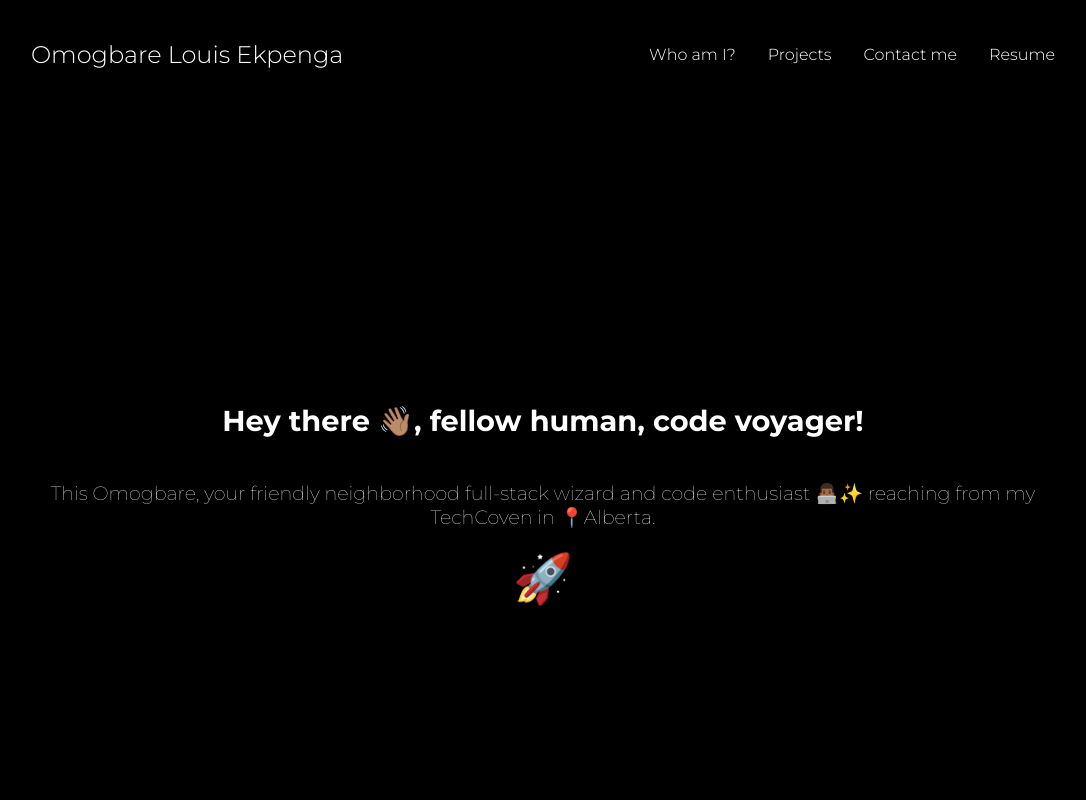
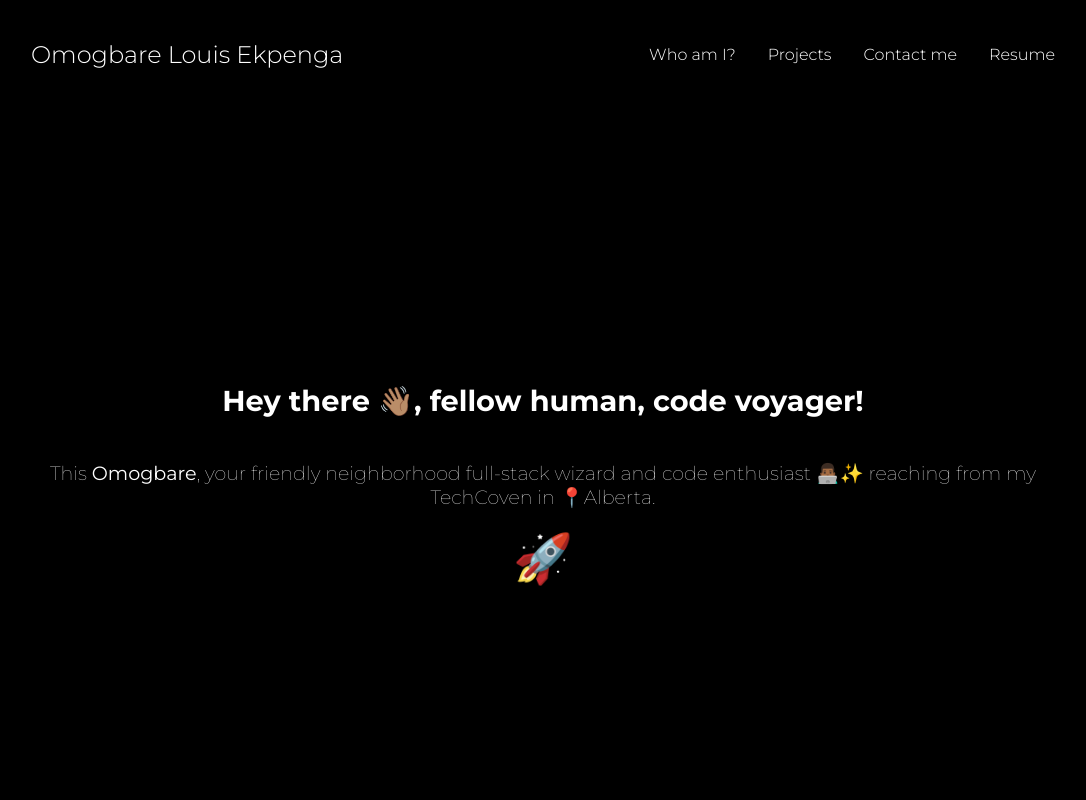
Before and after one commit to Ekpenga9000/portfolio-website, a React (Vite) app: page / in a window 1280 px wide. Shown: the top 800 px of the page, without its empty margins (97-1183 px from the left). Built offline with nearby package versions, Linux system fonts and the light colour scheme.

Commit message:
Add animations to footer icons

```diff
--- a/package.json
+++ b/package.json
@@ -10,6 +10,7 @@
     "preview": "vite preview"
   },
   "dependencies": {
+    "framer-motion": "^10.16.5",
     "gsap": "^3.12.2",
     "react": "^18.2.0",
     "react-dom": "^18.2.0",
--- a/src/App.scss
+++ b/src/App.scss
@@ -36,6 +36,7 @@ body{
         position: sticky;
         top: 0;
         background-color: #000000;
+        z-index: 10;
     }
     &__section{
         scroll-snap-align: start;
@@ -45,10 +46,10 @@ body{
         font-family: "Montserrat", sans-serif;
         color: $text-primary;
         padding-block: 1.2rem;
+        z-index: 9;
         @include tablet{
             position: sticky;
             top: 3rem;
-            z-index: 10;
             background-color: rgba($color: #000000, $alpha: 0.85);
         }
         @include desktop{
--- a/src/components/about/About.scss
+++ b/src/components/about/About.scss
@@ -69,6 +69,7 @@
     &__img-div{
         height: 50vh;
         width: 100%;
+        border-radius: 10px;
         @include tablet{
             width: 40%;
         }
@@ -76,6 +77,7 @@
     &__img{
         height: 100%;
         width: 100%;
+        border-radius: 10px;
         object-fit: cover;
     }
 
--- a/src/components/footer/Footer.jsx
+++ b/src/components/footer/Footer.jsx
@@ -1,22 +1,30 @@
 import "./Footer.scss";
 import { FaGithub, FaLinkedin } from "react-icons/fa";
 import { BiLogoGmail } from "react-icons/bi";
-
+import FooterAnimation from "../footerAnimation/FooterAnimation";
 
 const Footer = () => {
+
     return (
         <footer className="footer">
             <div className="footer__container">
                 <div className="footer__icons-div">
-                    <a href="https://github.com/Ekpenga9000"  className="footer__icon">
+
+                    <FooterAnimation>
+                        <a href="https://github.com/Ekpenga9000" className="footer__icon">
                             <FaGithub />
                         </a>
+                    </FooterAnimation>
+                    <FooterAnimation>
                         <a href="https://www.linkedin.com/in/omogbareekpenga/" className="footer__icon">
                             <FaLinkedin />
                         </a>
+                    </FooterAnimation>
+                    <FooterAnimation>
                         <a href="mailto:ekpenga9000@gmail.com" className="footer__icon">
                             <BiLogoGmail />
                         </a>
+                    </FooterAnimation>
                 </div>
                 <p className="footer__copyright">Omogbare Louis Ekpenga &copy; 2023. All rights reserved.</p>
             </div>
@@ -24,4 +32,6 @@ const Footer = () => {
     )
 }
 
+
+
 export default Footer;
--- a/src/components/footer/Footer.scss
+++ b/src/components/footer/Footer.scss
@@ -18,6 +18,9 @@
         font-size: 2rem;
         text-decoration: none;
         color: $text-primary;
+        &:hover{
+            color: $text-secondary;
+        }
     }
     &__copyright{
         font-family: "Montserrat", sans-serif;
--- /dev/null
+++ b/src/components/footerAnimation/FooterAnimation.jsx
@@ -0,0 +1,38 @@
+import {motion} from "framer-motion";
+import { useRef, useState } from "react";
+
+const FooterAnimation = ({children}) =>{
+
+    const ref = useRef(null);
+    const [position, setPosition] = useState({x:0, y:0});
+
+    const mouseMove = (e) => {
+        const {clientX, clientY} = e;
+        const {width, height, left, top } = ref.current.getBoundingClientRect();
+        const x = clientX - (left + width / 2);
+        const y = clientY - (top + height / 2);
+        setPosition({x,y});
+    }
+
+    const mouseLeave = (e) =>{
+        setPosition({x:0, y:0});
+    }
+
+    const {x , y} = position;
+    return(
+        <motion.div
+        onMouseMove={mouseMove}
+        onMouseLeave={mouseLeave}
+        ref={ref}
+        animate={{x, y}}
+        transition={{type:"spring", stiffness:150, damping:15, mass:0.1}}
+        >
+
+            {
+                children
+            }
+        </motion.div>
+    )
+}
+
+export default FooterAnimation;
--- a/src/components/hero/Hero.jsx
+++ b/src/components/hero/Hero.jsx
@@ -1,12 +1,23 @@
 import "./Hero.scss";
-
+import { useEffect, useRef } from "react";
+import {gsap} from "gsap";
 
 const Hero = () => {
+    let titleItem = useRef(null);
+    let textItem = useRef(null);
+    let rocketItem = useRef(null);
+
+    useEffect(()=>{
+        gsap.to(titleItem.current, { y:-20, opacity:1, duration:3, ease:"power2.inOut"});
+        gsap.to(textItem.current, { y:-20, opacity:1, duration:4, ease:"power2.inOut"});
+        gsap.to(rocketItem.current, { y:-20, opacity:1, duration:5, ease:"power2.inOut"});
+    }, [])
+
     return (
         <section className="hero">
-            <h2 className="hero__title">Hey there 👋🏽, fellow human, code voyager!</h2>
-            <p className="hero__text">This Omogbare, your friendly neighborhood full-stack wizard and code enthusiast 👨🏾‍💻✨ reaching from my TechCoven in 📍Alberta.</p>
-            <span className="hero__icon">🚀</span>
+            <h2 ref={titleItem}className="hero__title">Hey there 👋🏽, fellow human, code voyager!</h2>
+            <p ref={textItem} className="hero__text">This <span className="hero__name">Omogbare</span>, your friendly neighborhood full-stack wizard and code enthusiast 👨🏾‍💻✨ reaching from my TechCoven in 📍Alberta.</p>
+            <span ref={rocketItem} className="hero__icon">🚀</span>
         </section>
     )
 }
--- a/src/components/hero/Hero.scss
+++ b/src/components/hero/Hero.scss
@@ -17,8 +17,22 @@
         font-size: 1.2rem;
     }
 
+    &__name{
+        font-weight: 400;
+    }
     &__icon{
         font-size: 3rem;
         cursor: pointer;
+        opacity: 0;
+        z-index: 1;
     }
+    &__title{
+        opacity: 0;
+        z-index: 1;
+    }
+    &__text{
+        opacity: 0;
+        z-index: 1;
+    }
+
 }
--- a/src/components/navbar/NavBar.scss
+++ b/src/components/navbar/NavBar.scss
@@ -36,7 +36,7 @@
         position: absolute;
         right: 1rem;
         top: 3rem;
-        z-index: 99;
+        z-index: 10;
         padding: 1rem 1rem;
         border-radius: 5%;
         background-color: rgba(#000, 0.5);
```
Also changed, not shown: src/App.jsx (+7 -7 lines), 1 other file (tests, documents, lock files or other folders). Lines whose indentation alone changed are shown as unchanged.
